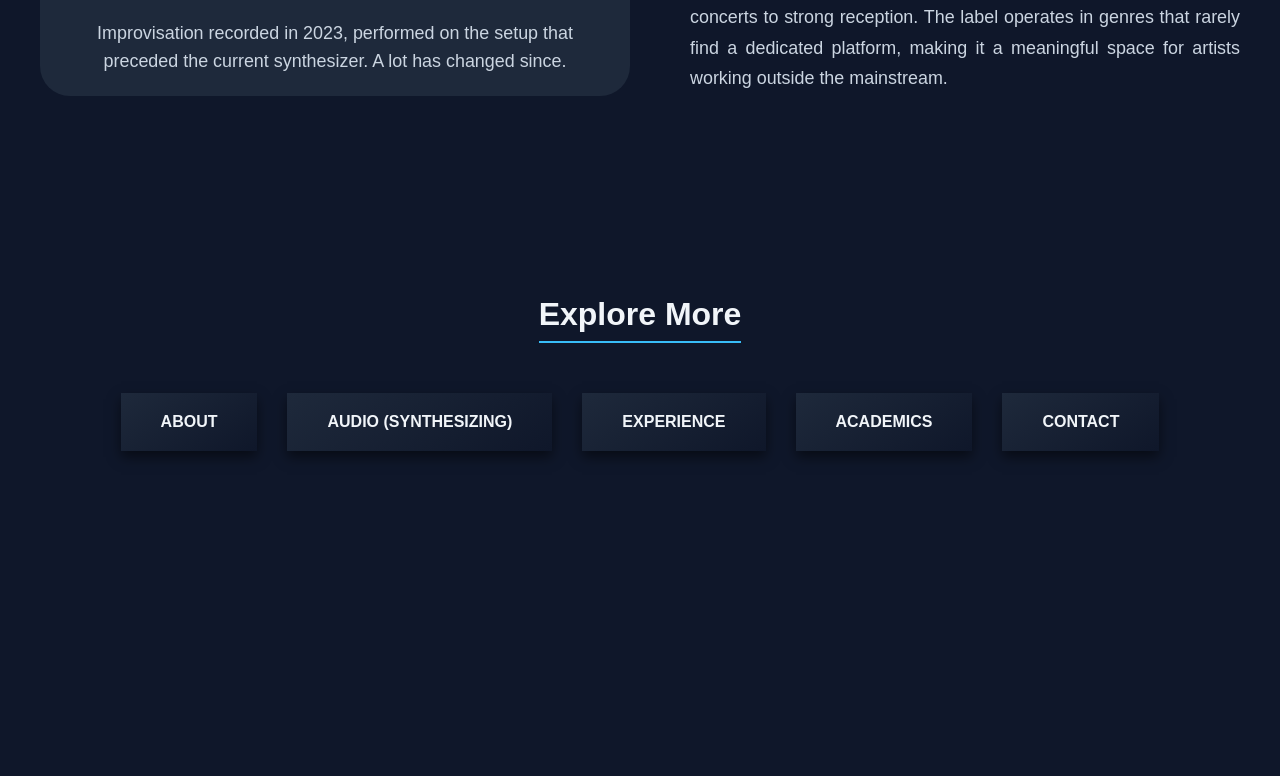
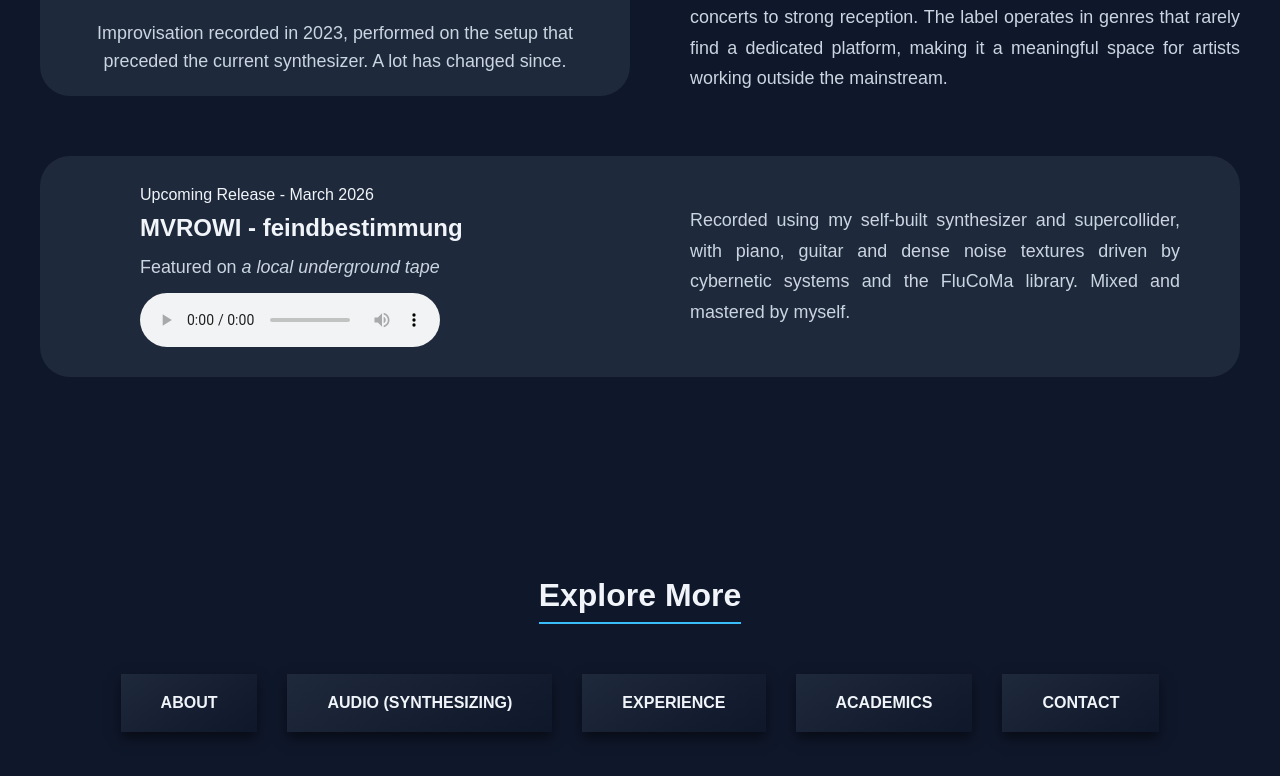
Before and after one commit to JanZimbelmann/Homepage, a plain HTML site: page audio.html in a window 1280 px wide. Shown: the part 4813-5589 px from the top of the page. Before the commit the page ends 5364 px from the top, so only its background shows below. Drawn offline with nearby package versions, Linux system fonts and the light colour scheme.

Commit message:
ADD: Upcoming release section

```diff
--- a/audio.html
+++ b/audio.html
@@ -256,8 +256,6 @@
             <!-- Left: YouTube Embed + caption in box -->
             <div class="music-video-box">
                 <div class="music-video-wrapper">
-                <!-- src="https://www.youtube.com/embed/qF1eNF9TiyY" -->
-                <!-- src="https://www.youtube.com/embed/L7dzsyUZFYU" -->
                     <iframe
                         src="https://www.youtube.com/embed/L7dzsyUZFYU"
                         title="YouTube video player"
@@ -278,9 +276,30 @@
                 </p>
             </div>
         </div>
+
+        <!-- Upcoming Release -->
+        <div class="section-content">
+            <div class="upcoming-release">
+                <div class="upcoming-release-left">
+                    <div class="upcoming-release-label">Upcoming Release - March 2026</div>
+                    <h3 class="upcoming-release-title">MVROWI - feindbestimmung</h3>
+                    <p class="upcoming-release-sub">Featured on <em>a local underground tape</em></p>
+                    <audio controls>
+                        <source src="audio/feindbestimmung.wav" type="audio/wav">
+                        Your browser does not support the audio element.
+                    </audio>
+                </div>
+                <div class="upcoming-release-right">
+                    <p class="upcoming-release-description">
+                        Recorded using my self-built synthesizer and supercollider, with piano, guitar and dense noise
+                        textures driven by cybernetic systems and the FluCoMa library. Mixed and
+                        mastered by myself.
+                    </p>
+                </div>
+            </div>
+        </div>
+
     </section>
-
-
 
     <div id="endcard-placeholder"></div>
 
--- a/style_audio.css
+++ b/style_audio.css
@@ -411,6 +411,46 @@
 }
 
 
+.upcoming-release {
+    margin-top: 60px;
+    padding: 30px 60px; /* increase horizontal padding */
+    background: var(--color-bg-surface);
+    border-radius: var(--border-radius-m);
+    display: flex;
+    gap: 60px;
+    align-items: center;
+}
+
+.upcoming-release-left {
+    flex: 1;
+    display: flex;
+    flex-direction: column;
+    gap: 10px;
+    padding-left: 40px; /* or whatever matches your section padding */
+}
+.upcoming-release-left {
+    flex: 1;
+    display: flex;
+    flex-direction: column;
+    gap: 10px;
+}
+
+.upcoming-release-right {
+    flex: 1;
+}
+
+.upcoming-release-description {
+    color: var(--color-text-muted);
+    line-height: 1.7;
+}
+
+/* Responsive */
+@media (max-width: 768px) {
+    .upcoming-release {
+        flex-direction: column;
+        gap: 30px;
+    }
+}
 
 /* ================================
    MUSIC SECTION
```
Also changed, not shown: 1 other file. Lines whose indentation alone changed are shown as unchanged.
